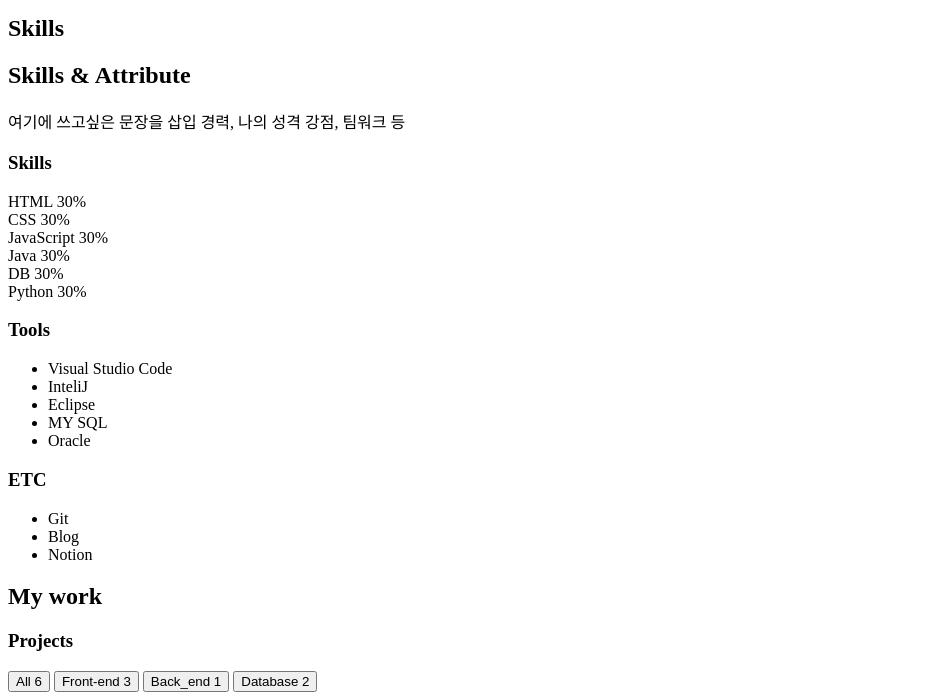
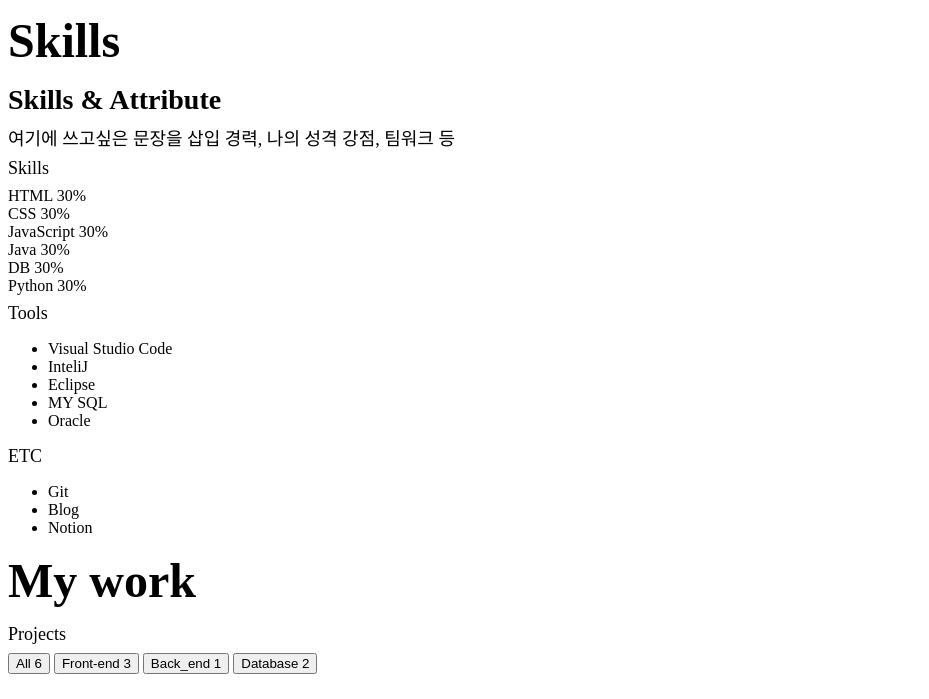
Before and after one commit to sol2yeet/sol2-portfolio, a plain HTML site: page index.html in a window 1280 px wide. Shown: the part 1411-2110 px from the top of the page, without its empty margins (0-929 px from the left). Drawn offline with Linux system fonts and the light colour scheme.

Commit message:
CSS : Typography

```diff
--- a/style.css
+++ b/style.css
@@ -1,4 +1,5 @@
-/* Global Setting 페이지 전반에 사용되는 속성값들을 미리 지정*/
+/* Global Setting
+페이지 전반에 사용되는 속성값들을 미리 지정*/
 :root {
   /*Color*/
   --color-white: #ffffff;
@@ -29,7 +30,39 @@
   /*Size*/
 }
 
-/*Universal tag 공통적으로 들어가는 속성*/
+/*Universal tag
+공통적으로 들어가는 속성*/
 * {
   box-sizing: border-box;
 }
+
+/* Typography
+전반적으로 쓰여진 heading text에 대해서 먼저 스타일링주기*/
+
+h1 {
+  font-size: var(--font-large);
+  font-weight: var(--weight-bold);
+  color: var(--color-black);
+  margin: 16px 0;
+}
+
+h2 {
+  font-size: var(--font-medium);
+  font-weight: var(--weight-semi-bold);
+  color: var(--color-black);
+  margin: 8px 0;
+}
+
+h3 {
+  font-size: var(--font-regular);
+  font-weight: var(--weight-regular);
+  color: var(--color-black);
+  margin: 8px 0;
+}
+
+p {
+  font-size: var(--font-regular);
+  font-weight: var(--weight-regular);
+  color: var(--color-black);
+  margin: 4px 0;
+}
```
